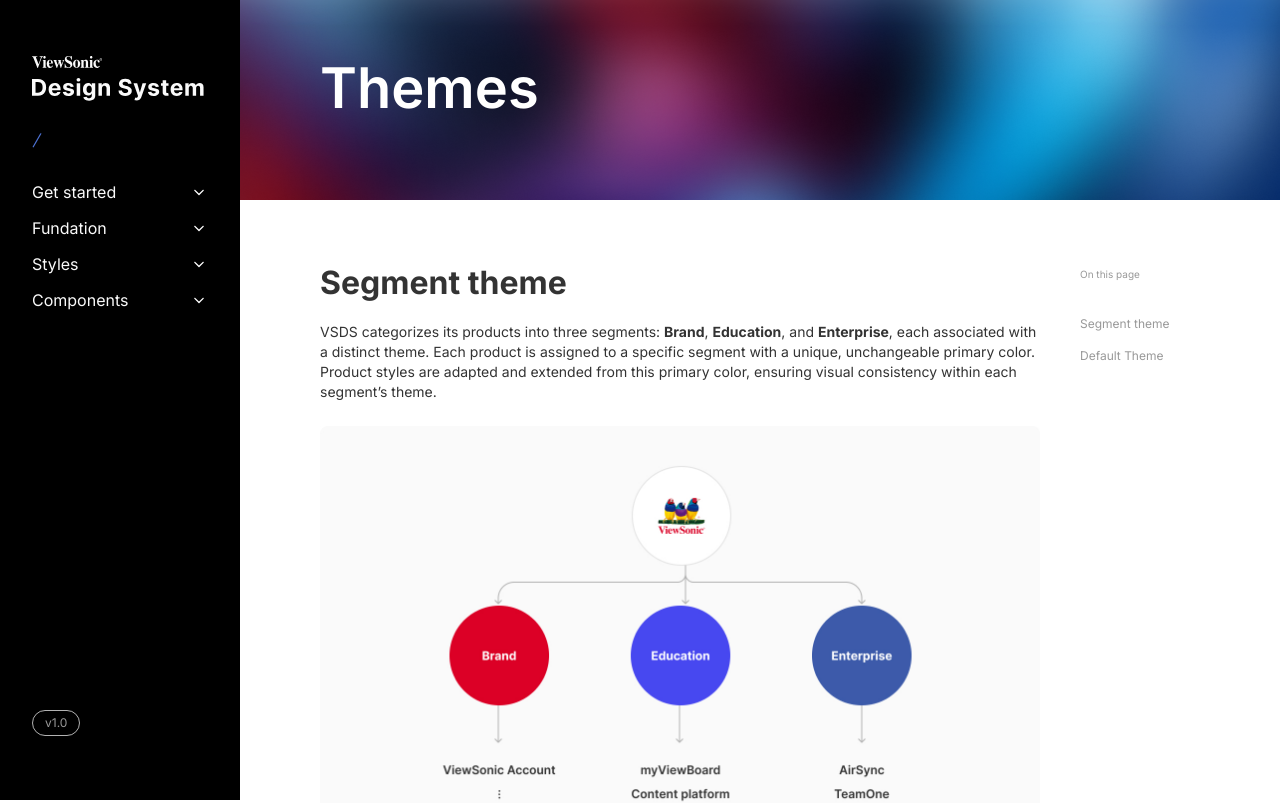
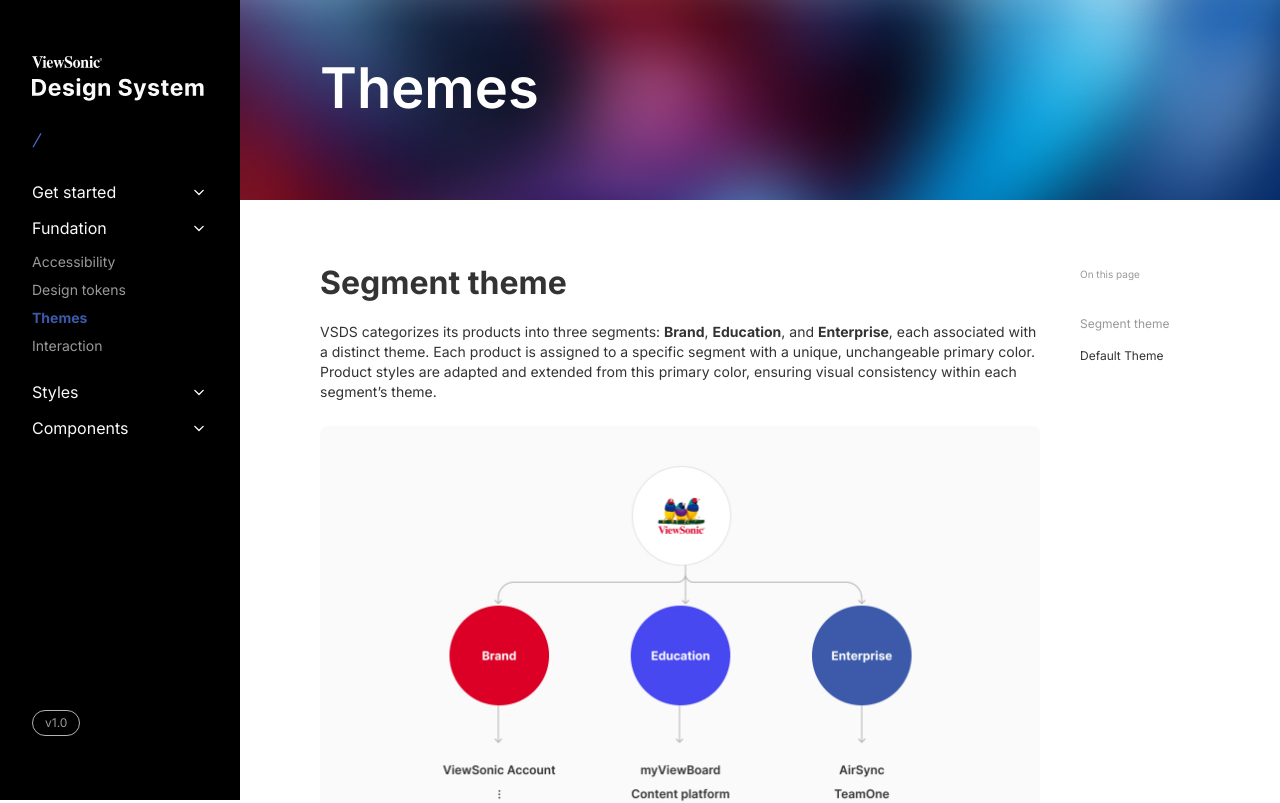
Before and after one commit to vic-wj-wang/VSDS-site, a Vue app: page /#/Foundations/Themes in a window 1280 px wide. Shown: the top 803 px of the page. Built offline with nearby package versions, Linux system fonts and the light colour scheme.

Commit message:
update navigation and page scroll effect

```diff
--- a/src/App.vue
+++ b/src/App.vue
@@ -8,8 +8,18 @@
 	if (hash) {
 		await nextTick();
 		const target = document.querySelector(hash);
+		console.log("target = " + target.id);
 		if (target) {
-			target.scrollIntoView({ behavior: 'smooth' });
+			setTimeout(() => {
+				const headerOffset = 60;
+				const elementPosition = target.getBoundingClientRect().top + window.scrollY;
+				const offsetPosition = elementPosition - headerOffset;
+				console.log("target top = " + offsetPosition + ","+ "scrolling="+window.scrollY);
+				window.scrollTo({
+					top: offsetPosition,
+					behavior: "smooth",
+				});
+			},50);
 		}
 	}
 };
--- a/src/layouts/ContentElm/ContentElm.vue
+++ b/src/layouts/ContentElm/ContentElm.vue
@@ -12,19 +12,16 @@
 const contentElement = ref(null);
 let distanceFromTop;
 const isSticky = ref(false);
-const handleScroll = () => {
+const handleScroll = () => { //sticky content list
 	nextTick(() => {
 		const contentElement = document.querySelector('.contentlist');
 		if (!contentElement) return;
 		const offset = window.scrollY;
-		// console.log('Current offset:', offset);
-
 		if (offset >= distanceFromTop && !isSticky.value) {
 			isSticky.value = true;
 		} else if (offset < distanceFromTop && isSticky.value) {
 			isSticky.value = false;
 		}
-		// console.log(isSticky.value);
 	});
 };
 
@@ -41,6 +38,69 @@
 onUnmounted(() => {
 	window.removeEventListener('scroll', handleScroll);
 });
+
+// test
+
+import { onBeforeUnmount } from 'vue';
+
+
+
+onMounted(() => {
+	// 獲取所有按鈕與對應區塊
+	const buttons = contentElement.value.querySelectorAll('.content-nav');
+	const sections = Array.from(document.querySelectorAll('.article-section')).filter(section => section.id);
+	// console.log(buttons,sections);
+	// 滾動事件處理
+	const updateCurrentButton = () => {
+		const viewportHeight = window.innerHeight;
+		let closestIndex = -1;
+		let closestDistance = Number.MAX_VALUE;
+		let toTop = viewportHeight / 4;
+		sections.forEach((section, index) => {
+			const rect = section.getBoundingClientRect();
+			const distanceToViewportCenter = rect.top;
+			// console.log("section" + section + ",index" + index + ",top" + index);
+			// 找到距離視窗中心最近的區塊
+			if (distanceToViewportCenter < toTop) {
+				closestDistance = distanceToViewportCenter;
+				closestIndex = index;
+			}
+		});
+
+		// 如果滾動到頁面底部，固定最後一個按鈕
+		// const atBottom = window.innerHeight + window.scrollY >= document.body.offsetHeight;
+		let scrollh = window.innerHeight + window.scrollY;
+		let dh = document.body.offsetHeight-10
+		const atBottom = scrollh >= dh;
+		// console.log("是否到底了？" + scrollh + "," + dh + "," + atBottom);
+
+		// 更新按鈕 .current 狀態
+		buttons.forEach(btn => btn.classList.remove('current'));
+		if (atBottom) {
+			buttons[buttons.length - 1]?.classList.add('current');
+		} else if (closestIndex !== -1) {
+			buttons[closestIndex]?.classList.add('current');
+		}
+	};
+	const handleClick = (event) => {
+		event.preventDefault();
+
+		buttons.forEach(btn => btn.classList.remove('current'));
+		event.target.classList.add('current');
+	};
+
+
+	// 綁定事件
+	buttons.forEach(button => button.addEventListener('click', handleClick));
+	window.addEventListener('scroll', updateCurrentButton);
+
+	// 銷毀事件
+	onBeforeUnmount(() => {
+		buttons.forEach(button => button.removeEventListener('click', handleClick));
+		window.removeEventListener('scroll', updateCurrentButton);
+	});
+});
+
 </script>
 
 <style scoped>
--- a/src/layouts/Navigation/Navigation.vue
+++ b/src/layouts/Navigation/Navigation.vue
@@ -178,7 +178,8 @@
 </template>
 
 <script setup>
-import { ref, watch } from "vue";
+import { ref, watch , onMounted} from "vue";
+import { useRoute } from "vue-router";
 import logoIcon from "@/assets/images/logo-vs.svg";
 const isActive = ref(false);
 const isActiveMnav = ref(false);
@@ -191,7 +192,7 @@
 const activeNavs = ref(new Set());
 const activeSubNav = ref(null);
 const toggleNav = (index) => {
-	// console.log("first name = "+index);
+	console.log("first name = "+index);
 	if (activeNavs.value.has(index)) {
 		activeNavs.value.delete(index);
 	} else {
@@ -199,11 +200,58 @@
 	}
 };
 const toggleSubNav = (index) => {
-	// console.log("sub name = "+index);
-  activeSubNav.value = activeSubNav.value === index ? null : index;
+	console.log("sub name = "+index);
+  	activeSubNav.value = activeSubNav.value === index ? null : index;
 };
+// ====== 根據網址展開
 
-// ham 開關
+onMounted(() => {
+  const path = location.href;;
+
+  // 根據路徑判斷主選單和子選單
+  if (path.includes("/GetStarted")) {
+    activeNavs.value.add("nav1");
+    if (path.includes("/Overview")) {
+      activeSubNav.value = "nav1-1";
+    }
+  } else if (path.includes("/Foundations")) {
+    activeNavs.value.add("nav2");
+    if (path.includes("/Accessibility")) {
+      activeSubNav.value = "nav2-1";
+    } else if (path.includes("/Designtokens")) {
+      activeSubNav.value = "nav2-2";
+    } else if (path.includes("/Themes")) {
+      activeSubNav.value = "nav2-3";
+    } else if (path.includes("/Interaction")) {
+      activeSubNav.value = "nav2-4";
+    }
+  } else if (path.includes("/Styles")) {
+    activeNavs.value.add("nav3");
+    if (path.includes("/Overview")) {
+      activeSubNav.value = "nav3-1";
+    } else if (path.includes("/Color")) {
+      activeSubNav.value = "nav3-2";
+    } else if (path.includes("/Elevation")) {
+      activeSubNav.value = "nav3-3";
+    } else if (path.includes("/Iconography")) {
+      activeSubNav.value = "nav3-4";
+    } else if (path.includes("/Layout")) {
+      activeSubNav.value = "nav3-5";
+    } else if (path.includes("/Typography")) {
+      activeSubNav.value = "nav3-6";
+    }
+  } else if (path.includes("/Components")) {
+    activeNavs.value.add("nav4");
+    if (path.includes("/Design-Kit")) {
+      activeSubNav.value = "nav4-1";
+    } else if (path.includes("/Modular-Components")) {
+      activeSubNav.value = "nav4-2";
+    }
+  }
+  console.log("path="+path+", firstname="+activeNavs.value+", subname="+activeSubNav.value);
+});
+
+// ========= ham 開關
 function toggleMenu(status) {
 	isActiveMnav.value = !isActiveMnav.value;
 }
--- a/src/router/index.js
+++ b/src/router/index.js
@@ -1,6 +1,5 @@
 import { createRouter, createWebHashHistory } from 'vue-router'
-import HomeView from '../views/GetStarted/Overview.vue'
-import GetStarted_Overview from '/src/views/GetStarted/Overview.vue'
+import GetStartedOverview from '/src/views/GetStarted/Overview.vue'
 import AccessibilityOverview from '/src/views/Foundations/Accessibility/Overview.vue'
 import AccessibilityChecklist from '/src/views/Foundations/Accessibility/Checklist.vue'
 import AccessibilityDesigningColorTypography from '/src/views/Foundations/Accessibility/Designing/Color-Typography.vue'
@@ -29,15 +28,11 @@
             return { left: 0, top: savedPosition.top + 56 };
         }
         if (to.hash) {
-            return new Promise((resolve) => {
-                const element = document.querySelector(to.hash);
-                if (element) {
-                    const offsetTop = element.getBoundingClientRect().top + window.scrollY - 56;
-                    resolve({ left: 0, top: offsetTop });
-                } else {
-                    resolve({ top: 0, behavior: 'smooth' });
-                }
-            });
+            return {
+                el: to.hash, // 滾動到具有此 id 的元素
+                behavior: 'smooth', // 平滑滾動
+                top: 56 // 滾動到元素的頂部
+            };
         }
         return { top: 0, behavior: 'smooth' };
     },
@@ -45,12 +40,12 @@
         {
             path: '/',
             name: 'home',
-            component: GetStarted_Overview,
+            component: GetStartedOverview,
         },
         {
             path: '/GetStarted/Overview',
             name: 'GetStart-Overview',
-            component: GetStarted_Overview,
+            component: GetStartedOverview,
         },
         {
             path: '/Foundations/Accessibility/Overview',
--- a/src/views/Foundations/Designtokens/Foundation-Tokens.vue
+++ b/src/views/Foundations/Designtokens/Foundation-Tokens.vue
@@ -1371,34 +1371,37 @@
             <ContentElm>
                 <ul>
                     <li class="mb-4">
-                        <router-link class="content-nav" :class="{ current: activeIndex === 0 }" @click="contentActive(0)" :to="{hash: '#color' }">Color</router-link>
+                        <router-link class="content-nav" :class="{ current: activeIndex === 0 }" @click="contentActive(0)" :to="{hash: '#naming-architecture' }">Naming architecture</router-link>
                     </li>
                     <li class="mb-4">
-                        <router-link class="content-nav" :class="{ current: activeIndex === 1 }" @click="contentActive(1)" :to="{hash: '#blur' }">Blur</router-link>
+                        <router-link class="content-nav" :class="{ current: activeIndex === 1 }" @click="contentActive(1)" :to="{hash: '#color' }">Color</router-link>
                     </li>
                     <li class="mb-4">
-                        <router-link class="content-nav" :class="{ current: activeIndex === 2 }" @click="contentActive(2)" :to="{hash: '#border-width' }">Border width</router-link>
+                        <router-link class="content-nav" :class="{ current: activeIndex === 2 }" @click="contentActive(2)" :to="{hash: '#blur' }">Blur</router-link>
                     </li>
                     <li class="mb-4">
-                        <router-link class="content-nav" :class="{ current: activeIndex === 3 }" @click="contentActive(3)" :to="{hash: '#device' }">Device</router-link>
+                        <router-link class="content-nav" :class="{ current: activeIndex === 3 }" @click="contentActive(3)" :to="{hash: '#border-width' }">Border width</router-link>
                     </li>
                     <li class="mb-4">
-                        <router-link class="content-nav" :class="{ current: activeIndex === 4 }" @click="contentActive(4)" :to="{hash: '#icon' }">Icon</router-link>
+                        <router-link class="content-nav" :class="{ current: activeIndex === 4 }" @click="contentActive(4)" :to="{hash: '#device' }">Device</router-link>
                     </li>
                     <li class="mb-4">
-                        <router-link class="content-nav" :class="{ current: activeIndex === 5 }" @click="contentActive(5)" :to="{hash: '#opacity' }">Opacity</router-link>
+                        <router-link class="content-nav" :class="{ current: activeIndex === 5 }" @click="contentActive(5)" :to="{hash: '#icon' }">Icon</router-link>
                     </li>
                     <li class="mb-4">
-                        <router-link class="content-nav" :class="{ current: activeIndex === 6 }" @click="contentActive(6)" :to="{hash: '#radius' }">Radius</router-link>
+                        <router-link class="content-nav" :class="{ current: activeIndex === 6 }" @click="contentActive(6)" :to="{hash: '#opacity' }">Opacity</router-link>
                     </li>
                     <li class="mb-4">
-                        <router-link class="content-nav" :class="{ current: activeIndex === 7 }" @click="contentActive(7)" :to="{hash: '#shadow' }">Shadow</router-link>
+                        <router-link class="content-nav" :class="{ current: activeIndex === 7 }" @click="contentActive(7)" :to="{hash: '#radius' }">Radius</router-link>
                     </li>
                     <li class="mb-4">
-                        <router-link class="content-nav" :class="{ current: activeIndex === 8 }" @click="contentActive(8)" :to="{hash: '#spacing' }">Spacing</router-link>
+                        <router-link class="content-nav" :class="{ current: activeIndex === 8 }" @click="contentActive(8)" :to="{hash: '#shadow' }">Shadow</router-link>
                     </li>
                     <li class="mb-4">
-                        <router-link class="content-nav" :class="{ current: activeIndex === 9 }" @click="contentActive(9)" :to="{hash: '#typography' }">Typography</router-link>
+                        <router-link class="content-nav" :class="{ current: activeIndex === 9 }" @click="contentActive(9)" :to="{hash: '#spacing' }">Spacing</router-link>
+                    </li>
+                    <li class="mb-4">
+                        <router-link class="content-nav" :class="{ current: activeIndex === 10 }" @click="contentActive(10)" :to="{hash: '#typography' }">Typography</router-link>
                     </li>
                 </ul>
             </ContentElm>
```
Also changed, not shown: 5 other files (tests, documents, lock files or other folders).
